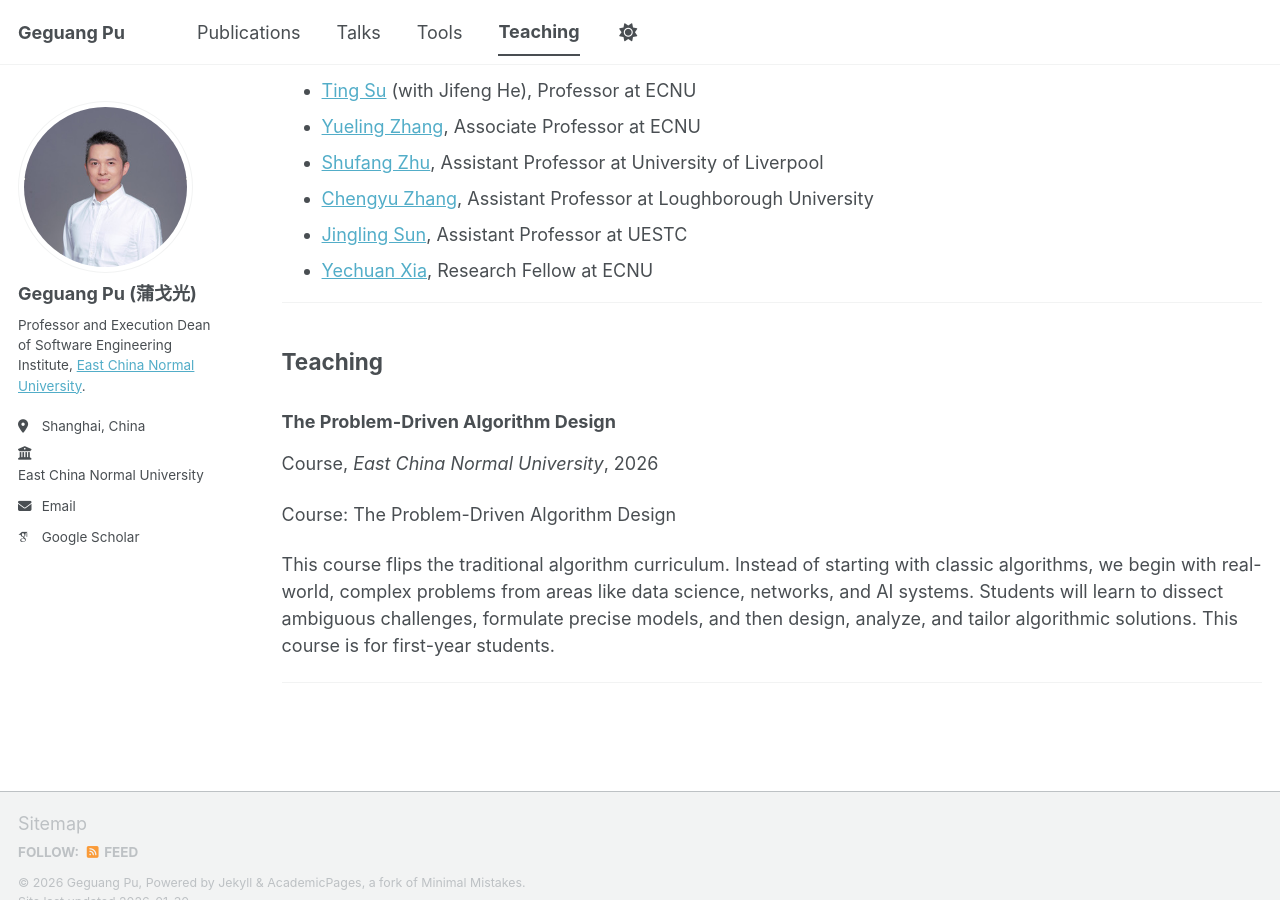
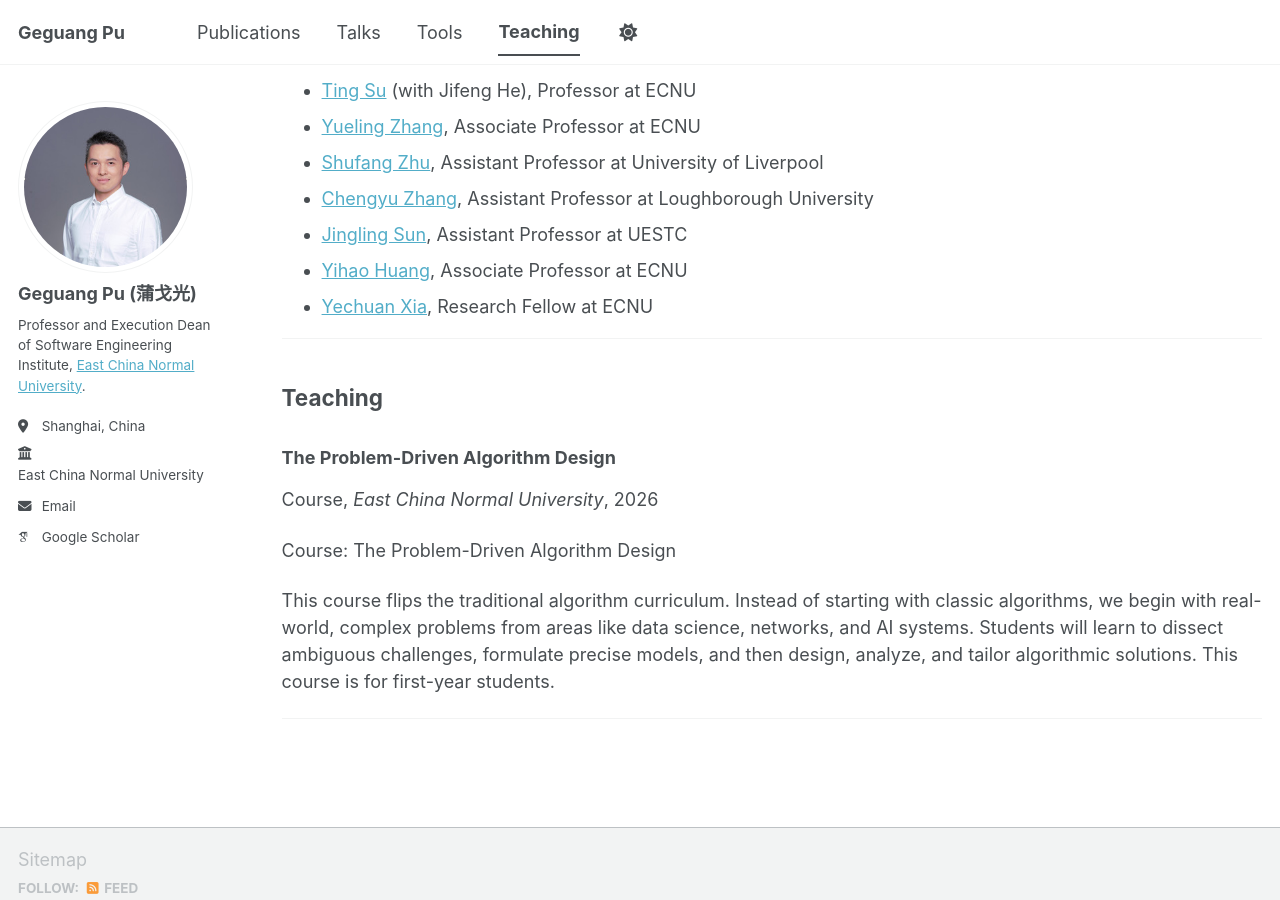
Before and after one commit to ggpu-ecnu/ggpu-ecnu.github.io, a Jekyll site: the page built from _pages/teaching.md, in a window 1280 px wide and 900 px high, scrolled down 661 px. Built offline with Jekyll 4.4.1, drawn with Linux system fonts in a browser that asks for light colours; some web fonts are replaced; a script bundle is joined from its source files by our own code; library files that are not in the unit come from our copies.

Commit message:
Add Yihao Huang to former students

```diff
--- a/_pages/teaching.md
+++ b/_pages/teaching.md
@@ -29,6 +29,7 @@ I am always looking for self-motivated Ph.D. and Master students to join my grou
 *   [Shufang Zhu](https://shufang-zhu.github.io/), Assistant Professor at University of Liverpool
 *   [Chengyu Zhang](https://chengyuzhang.com/), Assistant Professor at Loughborough University
 *   [Jingling Sun](https://jinglingsun.github.io/), Assistant Professor at UESTC
+*   [Yihao Huang](https://huang-yihao.github.io/), Associate Professor at ECNU
 *   [Yechuan Xia](https://dblp.org/pid/317/0591.html), Research Fellow at ECNU
 
 <hr>
```
